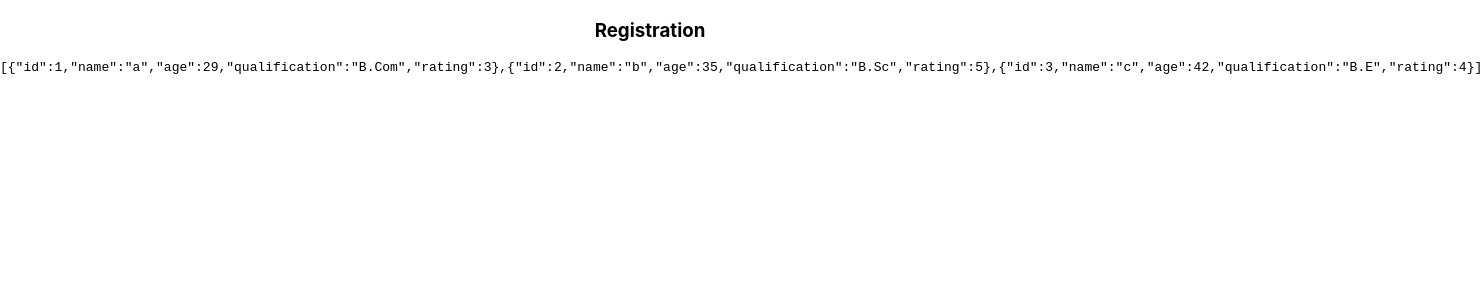
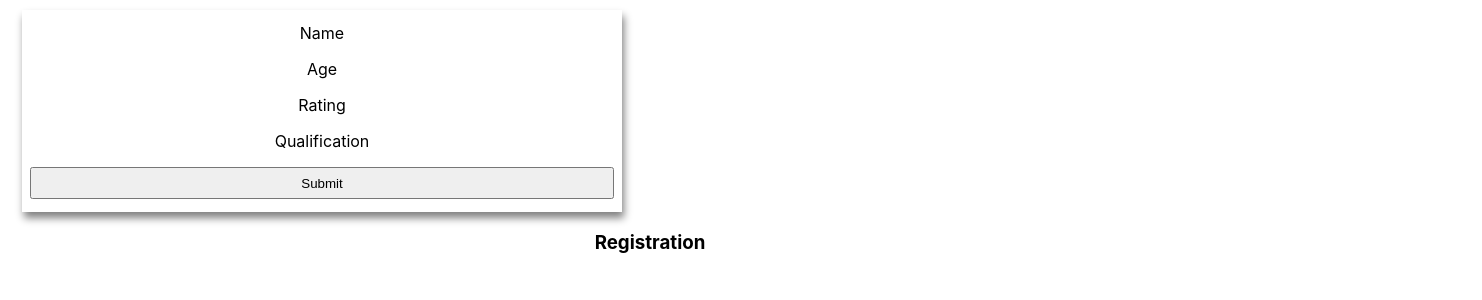
Before and after one commit to capntechbeard/react-dynamicform, a React (Create React App) app: page / in a window 1280 px wide. Shown: the top 300 px of the page, 1482 px wide, since content can reach past the window. Built offline with nearby package versions, Linux system fonts and the light colour scheme.

Commit message:
Display form keys and submit button

```diff
--- a/src/App.js
+++ b/src/App.js
@@ -51,7 +51,7 @@ class App extends Component {
           }}
         />
 
-        <pre style={{ width: "300px" }}>{JSON.stringify(this.state.data)}</pre>
+        {/* <pre style={{ width: "300px" }}>{JSON.stringify(this.state.data)}</pre> */}
       </div>
     );
   }
--- a/src/components/DynamicForm/index.js
+++ b/src/components/DynamicForm/index.js
@@ -8,10 +8,44 @@ export default class DynamicForm extends React.Component {
     super(props);
   }
 
+  onSubmit = e => {
+    e.preventDefault();
+    if (this.props.onSubmit) this.props.onSubmit(this.state);
+  };
+
+  renderForm = () => {
+    let model = this.props.model;
+    let formUI = model.map(m => {
+      let key = m.key;
+      let type = m.type;
+      let props = m.props || {};
+
+      return (
+        <div key={key} className="form-group">
+          <label classNAme="form-label" key={"1" + m.key} htmlFor={m.key}>
+            {m.label}
+          </label>
+        </div>
+      );
+    });
+    return formUI;
+  };
+
   render() {
     let title = this.props.title || "Dynamic Form";
     return (
       <div className={this.props.className}>
+        <form
+          className="dynamic-form"
+          onSubmit={e => {
+            this.onSubmit(e);
+          }}
+        >
+          {this.renderForm()}
+          <div className="form-group">
+            <button type="submit">Submit</button>
+          </div>
+        </form>
         <h3>{title}</h3>
       </div>
     );
```
